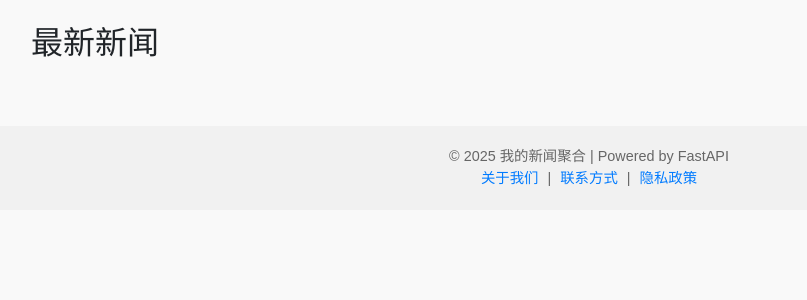
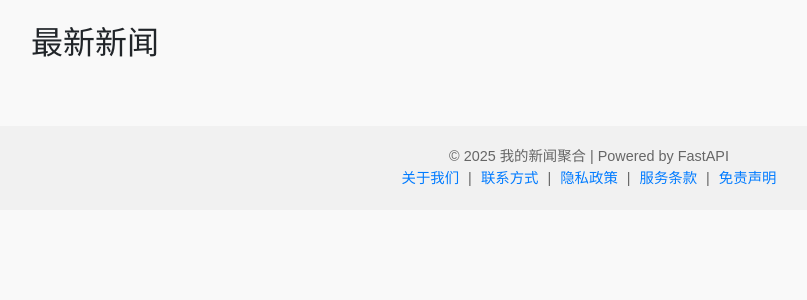
Before and after one commit to elaineling891-ux/GlobalInternationalNews, a FastAPI app: template templates/index.html in a window 1280 px wide. Shown: the part 56-356 px from the top of the page, without its empty margins (51-858 px from the left). Run offline with FastAPI, Linux system fonts and the light colour scheme; the template is opened without the code that fills it, so the values that code supplies are empty; parts of the project's set-up code (start-up, migrations or seed data) failed here and were passed over.

Commit message:
Update index.html

```diff
--- a/templates/index.html
+++ b/templates/index.html
@@ -95,7 +95,9 @@
   &copy; <span id="year"></span> 我的新闻聚合 | Powered by FastAPI <br>
   <a href="/about">关于我们</a> |
   <a href="/contact">联系方式</a> |
-  <a href="/privacy">隐私政策</a>
+  <a href="/privacy">隐私政策</a> |
+  <a href="/terms">服务条款</a> |
+  <a href="/disclaimer">免责声明</a>
 </footer>
 
 <script src="https://cdn.jsdelivr.net/npm/bootstrap@5.3.0/dist/js/bootstrap.bundle.min.js"></script>
```
